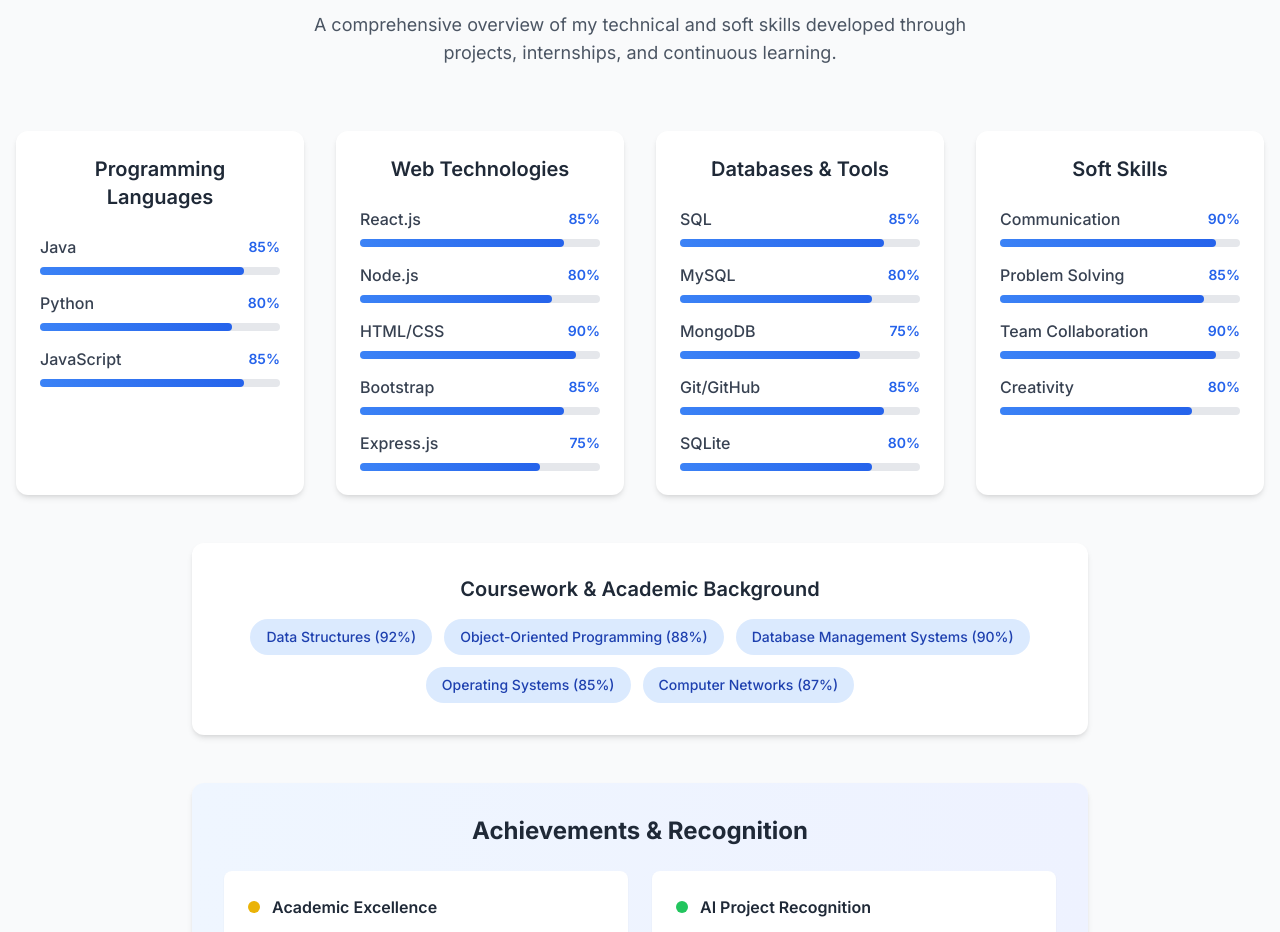
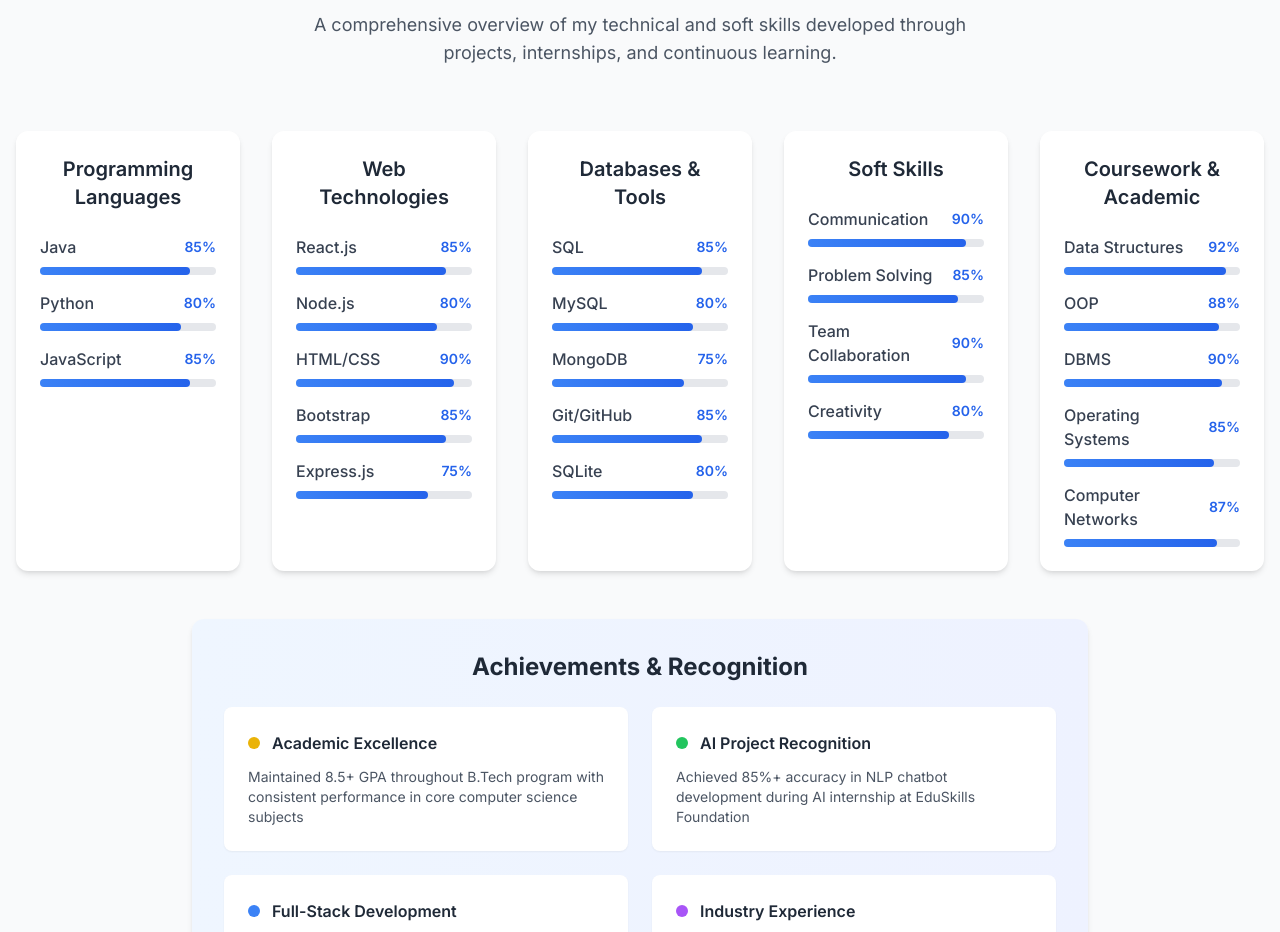
Before and after one commit to Dineshkumar1432/dinesh-chapiri-portfolio-showcase, a React (Vite) app: page / in a window 1280 px wide. Shown: the part 1720-2652 px from the top of the page. Built offline with nearby package versions, Linux system fonts and the light colour scheme.

Commit message:
Refactor: Coursework section to match skill section
Updated the Coursework & Academic Background section to align with the styling and structure of the Skills section.

```diff
--- a/src/components/Skills.tsx
+++ b/src/components/Skills.tsx
@@ -39,6 +39,16 @@ const Skills = () => {
         { name: "Team Collaboration", level: 90 },
         { name: "Creativity", level: 80 }
       ]
+    },
+    {
+      title: "Coursework & Academic",
+      skills: [
+        { name: "Data Structures", level: 92 },
+        { name: "OOP", level: 88 },
+        { name: "DBMS", level: 90 },
+        { name: "Operating Systems", level: 85 },
+        { name: "Computer Networks", level: 87 }
+      ]
     }
   ];
 
@@ -53,7 +63,7 @@ const Skills = () => {
           </p>
         </div>
 
-        <div className="grid md:grid-cols-2 lg:grid-cols-4 gap-8">
+        <div className="grid md:grid-cols-2 lg:grid-cols-3 xl:grid-cols-5 gap-8">
           {skillCategories.map((category, categoryIndex) => (
             <div
               key={categoryIndex}
@@ -80,22 +90,6 @@ const Skills = () => {
               </div>
             </div>
           ))}
-        </div>
-
-        <div className="mt-12 text-center">
-          <div className="bg-white p-8 rounded-xl shadow-md max-w-4xl mx-auto">
-            <h3 className="text-xl font-semibold text-gray-800 mb-4">Coursework & Academic Background</h3>
-            <div className="flex flex-wrap justify-center gap-3">
-              {['Data Structures (92%)', 'Object-Oriented Programming (88%)', 'Database Management Systems (90%)', 'Operating Systems (85%)', 'Computer Networks (87%)'].map((course, index) => (
-                <span
-                  key={index}
-                  className="px-4 py-2 bg-blue-100 text-blue-800 rounded-full text-sm font-medium"
-                >
-                  {course}
-                </span>
-              ))}
-            </div>
-          </div>
         </div>
 
         {/* Achievements Section */}
```
